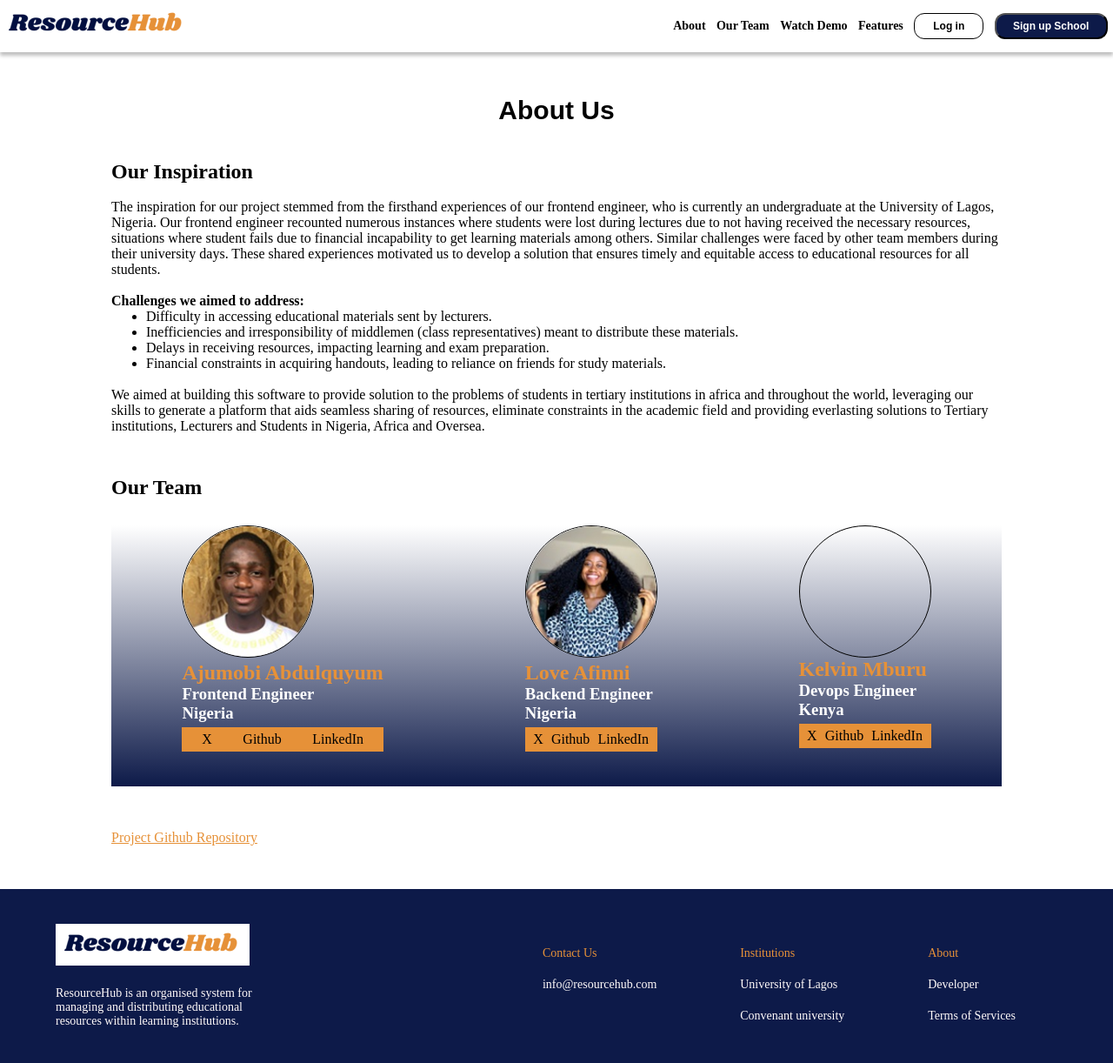
After one commit to NiniolaX/ResourceHub, a Flask app: page /about in a window 1280 px wide. The commit adds this page. Shown: the whole page at 87% size. Run offline with Flask 3, Linux system fonts and the light colour scheme; some web fonts are replaced.

Commit message:
Cleaned up frontend and linked to API

```diff
--- a/app.py
+++ b/app.py
@@ -21,13 +21,12 @@ login_manager.login_view = "login"
 login_manager.init_app(app)
 
 # Get API host and port
-api_host = environ.get('API_HOST', '127.0.0.1')
-api_port = int(environ.get('API_PORT', 5001))
+api_url = "https://resourcehub-api.onrender.com/api"
 
 # Function loads user to login manager
 @login_manager.user_loader
 def load_user(user_id):
-    response = requests.get(f"http://{api_host}:{api_port}/api/users/{user_id}/")
+    response = requests.get(f"{api_url}/users/{user_id}/")
     if response.status_code == 200:
         user_data = response.json()
         # Rebuild user from its dict representation
@@ -58,6 +57,10 @@ def signup():
     """Returns the signup page"""
     return render_template("sign_up.html")
 
+@app.route("/about", strict_slashes=False)
+def about():
+    """ Returns the about us page """
+    return render_template("about_us.html")
 
 @app.route("/signup", methods=['POST'], strict_slashes=False)
 def signup_post():
@@ -69,7 +72,7 @@ def signup_post():
                    "password": generate_password_hash(request.form["password"])
                   }
 
-    response = requests.post(f"http://{api_host}:{api_port}/api/schools/",
+    response = requests.post(f"{api_url}/schools/",
                              data=json.dumps(school_info),
                              headers={"Content-Type": "application/json"})
 
@@ -98,7 +101,7 @@ def login_post():
     user_type = request.form['user_type']
 
     # Check that user exists
-    response = requests.get(f"http://{api_host}:{api_port}/api/usersbyemail/{email}/")
+    response = requests.get(f"{api_url}/usersbyemail/{email}/")
     if response.status_code == 404:
         flash("User does not exist", "error")
         return redirect(url_for('login'))
@@ -123,7 +126,7 @@ def render_dashboard():
 
     elif current_user.role == "Teacher":
         teacher_id = current_user.id
-        response = requests.get(f"http://{api_host}:{api_port}/api/teachers/{teacher_id}/resources")
+        response = requests.get(f"{api_url}/teachers/{teacher_id}/resources")
         if response.status_code == 200:
             try:
                 resources = response.json()
@@ -137,7 +140,7 @@ def render_dashboard():
 
     elif current_user.role == "Learner":
         department_id = current_user.department_id
-        response = requests.get(f"http://{api_host}:{api_port}/api/departments/{department_id}/resources")
+        response = requests.get(f"{api_url}/departments/{department_id}/resources")
         if response.status_code == 200:
             try:
                 resources = response.json()
@@ -168,7 +171,7 @@ def logout():
 def render_manage_departments():
     """ Renders manage departments page """
     school_id = current_user.id
-    response = requests.get(f"http://{api_host}:{api_port}/api/schools/{school_id}/departments")
+    response = requests.get(f"{api_url}/schools/{school_id}/departments")
     departments = response.json()
     return render_template("manage_departments.html",
                            departments=departments)
@@ -181,7 +184,7 @@ def add_department():
     """ Adds a new department to a school """
     name = request.form["name"]
     school_id = current_user.id
-    response = requests.post(f"http://{api_host}:{api_port}/api/schools/{school_id}/departments",
+    response = requests.post(f"{api_url}/schools/{school_id}/departments",
                              data=json.dumps({"name": name}),
                              headers={"Content-Type": "application/json"})
     if response.status_code == 201:
@@ -198,7 +201,7 @@ def add_department():
 def delete_department():
     """ Deletes a department """
     department_id = request.form["department_id"]
-    response = requests.delete(f"http://{api_host}:{api_port}/api/departments/{department_id}")
+    response = requests.delete(f"{api_url}/departments/{department_id}")
     if response.status_code != 200:
         error_message = response.json().get("error", "An error has occured")
         flash(error_message)
@@ -215,14 +218,14 @@ def render_manage_teachers():
     school_id = current_user.id
 
     # Get departments
-    response = requests.get(f"http://{api_host}:{api_port}/api/schools/{school_id}/departments")
+    response = requests.get(f"{api_url}/schools/{school_id}/departments")
     departments = response.json()
 
     # Get teachers
     teachers = {}
     for department in departments:
         department_id = department['id']
-        response2 = requests.get(f"http://{api_host}:{api_port}/api/departments/{department_id}/teachers")
+        response2 = requests.get(f"{api_url}/departments/{department_id}/teachers")
         teachers[department_id] = response2.json()
 
     return render_template("manage_teachers.html", departments=departments, teachers=teachers)
@@ -241,7 +244,7 @@ def add_teacher():
         "password": generate_password_hash(request.form["lname"].lower())
     }
     department_id = request.form["department_id"]
-    response = requests.post(f"http://{api_host}:{api_port}/api/departments/{department_id}/teachers",
+    response = requests.post(f"{api_url}/departments/{department_id}/teachers",
                              data=json.dumps(teacher_info),
                              headers={"Content-Type": "application/json"})
     if response.status_code == 201:
@@ -258,7 +261,7 @@ def add_teacher():
 def delete_teacher():
     """ Deletes a teacher from a school """
     teacher_id = request.form["teacher_id"]
-    response = requests.delete(f"http://{api_host}:{api_port}/api/teachers/{teacher_id}")
+    response = requests.delete(f"{api_url}/teachers/{teacher_id}")
     if response.status_code != 200:
         error_message = response.json().get("error", "An error has occured")
         flash(error_message)
@@ -275,14 +278,14 @@ def render_manage_learners():
     school_id = current_user.id
 
     # Get departments
-    response = requests.get(f"http://{api_host}:{api_port}/api/schools/{school_id}/departments")
+    response = requests.get(f"{api_url}/schools/{school_id}/departments")
     departments = response.json()
 
     # Get teachers
     learners = {}
     for department in departments:
         department_id = department['id']
-        response2 = requests.get(f"http://{api_host}:{api_port}/api/departments/{department_id}/learners")
+        response2 = requests.get(f"{api_url}/departments/{department_id}/learners")
         learners[department_id] = response2.json()
 
     return render_template("manage_learners.html", departments=departments, learners=learners)
@@ -300,7 +303,7 @@ def add_learner():
         "password": generate_password_hash(request.form["lname"].lower())
     }
     department_id = request.form["department_id"]
-    response = requests.post(f"http://{api_host}:{api_port}/api/departments/{department_id}/learners",
+    response = requests.post(f"{api_url}/departments/{department_id}/learners",
                              data=json.dumps(learner_info),
                              headers={"Content-Type": "application/json"})
     if response.status_code == 201:
@@ -317,7 +320,7 @@ def add_learner():
 def delete_learner():
     """ Deletes a learner from a school """
     learner_id = request.form["learner_id"]
-    response = requests.delete(f"http://{api_host}:{api_port}/api/learners/{learner_id}")
+    response = requests.delete(f"{api_url}/learners/{learner_id}")
     if response.status_code != 200:
         error_message = response.json().get("error", "An error has occured")
         flash(error_message)
@@ -344,7 +347,7 @@ def create_resource():
         "content": request.form['content']
     }
     teacher_id = request.form['teacher_id']
-    response = requests.post(f"http://{api_host}:{api_port}/api/teachers/{teacher_id}/resources",
+    response = requests.post(f"{api_url}/teachers/{teacher_id}/resources",
                              data=json.dumps(resource_info),
                              headers={"Content-Type": "application/json"})
     if response.status_code == 201:
@@ -361,7 +364,7 @@ def create_resource():
 def delete_resource():
     """ Deletes a resource """
     resource_id = request.form["resource_id"]
-    response = requests.delete(f"http://{api_host}:{api_port}/api/resources/{resource_id}")
+    response = requests.delete(f"{api_url}/resources/{resource_id}")
     if response.status_code != 200:
         error_message = response.json().get("error", "An error has occured")
         flash(error_message)
@@ -374,7 +377,7 @@ def delete_resource():
 @login_required
 def view_resource(slug):
     """ Views a resource by slug """
-    response = requests.get(f"http://{api_host}:{api_port}/api/resourcesbyslug/{slug}")
+    response = requests.get(f"{api_url}/resourcesbyslug/{slug}")
     if response.status_code == 200:
         resource = response.json()
 
--- a/static/css/home.css
+++ b/static/css/home.css
@@ -129,11 +129,18 @@
     }
 }
 
+
+/* Styles for Team section and About page */
+#about {
+    padding: 50px 0;
+}
+
 .about-subsection {
     border: 1px solid back;
     width: 100%;
     height: 100%;
     flex-direction: column;
+    padding: 20px 0;
 }
 
 .developers {
@@ -141,7 +148,7 @@
     display: flex;
     flex-wrap: nowrap;
     border: 1px solid rd;
-    margin-top: 20px;
+    margin-top: 30px;
     color: #fff;
     background-image: linear-gradient(180deg, #fff, #0D1A49);
     min-height: 300px;
@@ -149,6 +156,10 @@
 
 .developers h2 {
     color: #E69138 !important;
+}
+
+#team {
+    margin-top: 30px;
 }
 
 .image-circle {
@@ -175,8 +186,7 @@ p {
 }
 
 .github-repo {
-    background-color: #0D1A49;
     color: #E69138;
-    text-align: center;
     text-decoration: none;
+    padding-top: 30px;
 }
--- a/static/css/view_resource.css
+++ b/static/css/view_resource.css
@@ -1,11 +1,10 @@
 p.resource-info {
-    padding: 20px;
+    padding: 20px 0;
+    font-size: 14px;
 }
 
 p.resource-content {
     display: flex;
-    border: 1px solid #000;
     height: auto;
     width: 100%;
-    padding: 30px;
 }
--- /dev/null
+++ b/templates/about_us.html
@@ -0,0 +1,65 @@
+{% extends "base.html"%}
+
+{% block content %}
+<section id="about">
+    <h2 class="sub-head">About Us</h2>
+    <div class="about-subsection">
+        <div class="about-content">
+            <p> <h2>Our Inspiration </h2> <br>
+                <p> The inspiration for our project stemmed from the firsthand experiences of our frontend engineer, who is currently an undergraduate at the University of Lagos, Nigeria.
+                    Our frontend engineer recounted numerous instances where students were lost during lectures due to not having received the necessary resources, situations where student fails due to financial incapability to get learning materials among others. Similar challenges were faced by other team members during their university days. These shared experiences motivated us to develop a solution that ensures timely and equitable access to educational resources for all students.
+                </p>
+                <br>
+                <h4> Challenges we aimed to address: </h4>
+                <ul>
+                    <li> Difficulty in accessing educational materials sent by lecturers. </li>
+                    <li> Inefficiencies and irresponsibility of middlemen (class representatives) meant to distribute these materials. </li>
+                    <li> Delays in receiving resources, impacting learning and exam preparation. </li>
+                    <li> Financial constraints in acquiring handouts, leading to reliance on friends for study materials. </li>
+                </ul><br>
+                <p>We aimed at building this software to provide solution to the problems of students in tertiary institutions in africa and throughout the world, leveraging our skills to generate a platform that aids seamless sharing of resources,
+                    eliminate constraints in the academic field and providing everlasting solutions to Tertiary institutions, Lecturers and Students in Nigeria, Africa and Oversea.
+                </p>
+                <br>
+            </p>
+        </div>
+        <h2 id="team">Our Team</h2>
+        <div class="developers">
+            <div>
+                <img class="image-circle" src="{{ url_for('static', filename='images/quyum.jpg') }}">
+                <h2>Ajumobi Abdulquyum</h2>
+                <h3>Frontend Engineer</h3>
+                <h3>Nigeria</h3>
+                <div class="profile-link">
+                    <div><a href="https://twitter.com/Abdqooyum" target="_blank"> X </a></div>
+                    <div><a href="https://github.com/Abdulquyum" target="_blank"> Github </a></div>
+                    <div><a href="https://www.linkedin.com/in/abdulquyum-ajumobi-87a047304/" target="_blank"> LinkedIn </a></div>
+                </div>
+            </div>
+            <div>
+                <img class="image-circle" src="{{ url_for('static', filename='images/love.jpg') }}">
+                <h2>Love Afinni</h2>
+                <h3>Backend Engineer</h3>
+                <h3>Nigeria</h3>
+                <div class="profile-link">
+                    <div> <a href="https://twitter.com/dev_niniolax" target="_blank"> X </a></div>
+                    <div> <a href="https://github.com/NiniolaX" target="_blank"> Github </a></div>
+                    <div><a href="https://www.linkedin.com/in/loveafinni" target="_blank"> LinkedIn </a></div>
+                </div>
+            </div>
+            <div>
+                <div class="image-circle"></div>
+                <h2>Kelvin Mburu</h2>
+                <h3>Devops Engineer</h3>
+                <h3>Kenya</h3>
+                <div class="profile-link">
+                    <div><a href="" target="_blank"> X </a></div>
+                    <div>  <a href="https://github.com/kelanny" target="_blank"> Github </a></div>
+                    <div><a href="" target="_blank"> LinkedIn </a></div>
+                </div>
+            </div>
+        </div>
+    </div>
+    <div class="github-repo"><p><a href="https://github.com/NiniolaX/ResourceHub">Project Github Repository</a></p></div>
+</section>
+{% endblock %}
--- a/templates/base.html
+++ b/templates/base.html
@@ -20,7 +20,8 @@
     		<a href="{{ url_for('home') }}"><img id="logo" src="{{ url_for('static', filename='images/logo.png') }}" alt="logo"></a>
         </div>
         <div class="header-right">
-            <div class="demo"><a href="#about">About</a></div>
+            <div class="demo"><a href="{{ url_for('about') }}">About</a></div>
+            <div class="demo"><a href="#team-section">Our Team</a></div>
             <div class="demo"><a href="#demo-section">Watch Demo</a></div>
             <div class="features"><a href="#features-section">Features</a></div>
             <button class="log_in"><a href="{{ url_for('login') }}">Log in</a></button>
--- a/templates/create_resource.html
+++ b/templates/create_resource.html
@@ -11,9 +11,9 @@
 
 <form id="create-resource-form" action="{{ url_for('create_resource') }}" method="post">
     <input id="title" type="text" placeholder="Title" name="title" required><br><br>
-    <textarea id="content" name="content" rows="20" cols="50" required></textarea><br><br>
+    <textarea id="content" placeholder="Content" name="content" rows="20" cols="50" required></textarea><br><br>
     <input type="hidden" name="teacher_id" value="{{ current_user.id }}"><br>
-    <input id="post" type="submit" value="Post">
+    <input id="post" type="submit" value="Create">
 </form>
 
 {% endblock %}
--- a/templates/teacher_dashboard.html
+++ b/templates/teacher_dashboard.html
@@ -2,7 +2,7 @@
 
 {% block content %}
 
-<button class="manage-item"><a class="action" href="{{ url_for('render_create_resource') }}">Create resource</a></button>
+<button class="manage-item create-resource"><a class="action" href="{{ url_for('render_create_resource') }}">Create resource</a></button>
 <h3 class="title">Manage resources</h3>
 <section class="user-items">
     <ul class="resource-list">
--- a/templates/view_resource.html
+++ b/templates/view_resource.html
@@ -1,7 +1,7 @@
 {% extends "dashboard-base.html" %}
 
 {% block content %}
-<h1 class="title">{{ resource['title'] }}</h1>
+<h1>{{ resource['title'] }}</h1>
 <p class="resource-info">Created by <strong class="author">{{ resource['teacher']['fname'] }} {{ resource['teacher']['lname'] }}</strong> on <small id="date">{{ resource['created_at'] }}</small></p>
 <p class="resource-content">{{ resource['content'] }}</p>
 {% endblock %}
```
Also changed, not shown: static/css/create_resource.css (+18 -0 lines), static/css/dashboard-base.css (+14 -1 lines), static/css/teacher_dashboard.css (+5 -7 lines), templates/home.html (+5 -28 lines), static/images/love.jpg (added), static/images/quyum.jpg (added).
